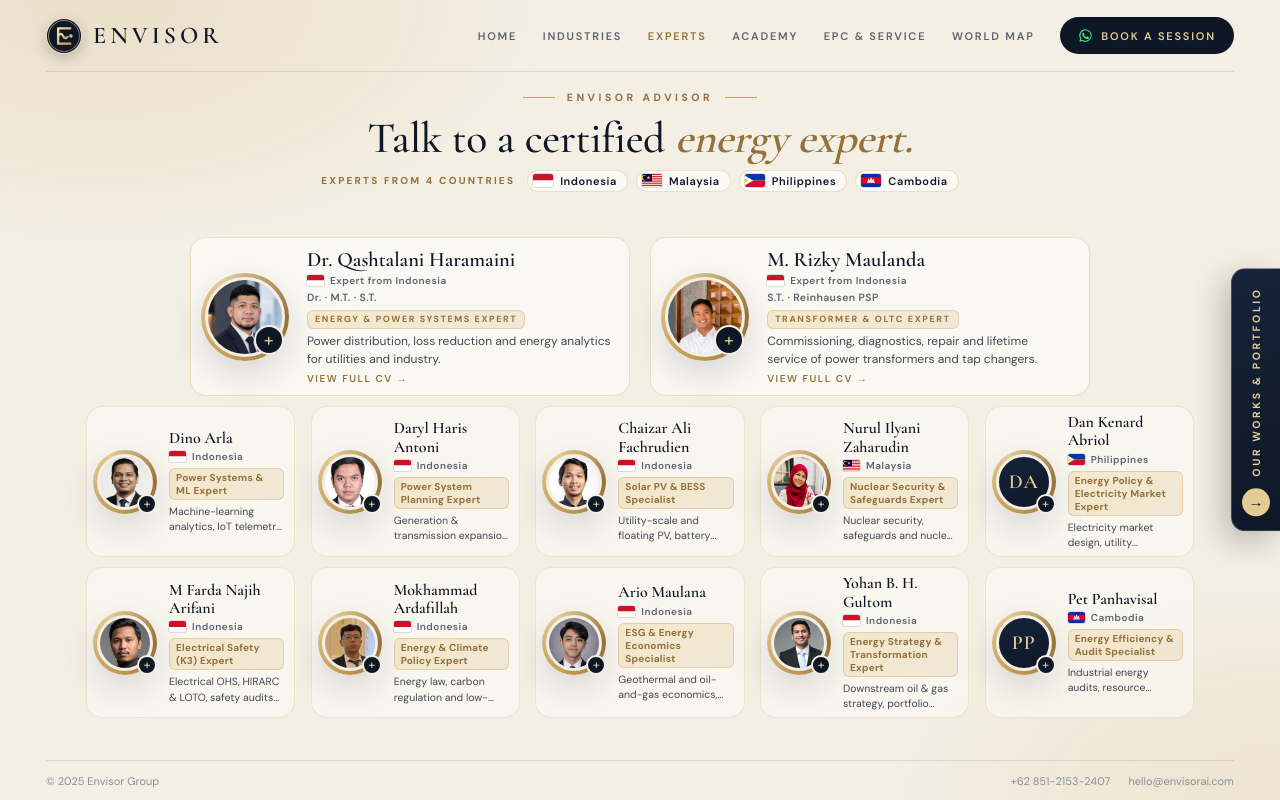
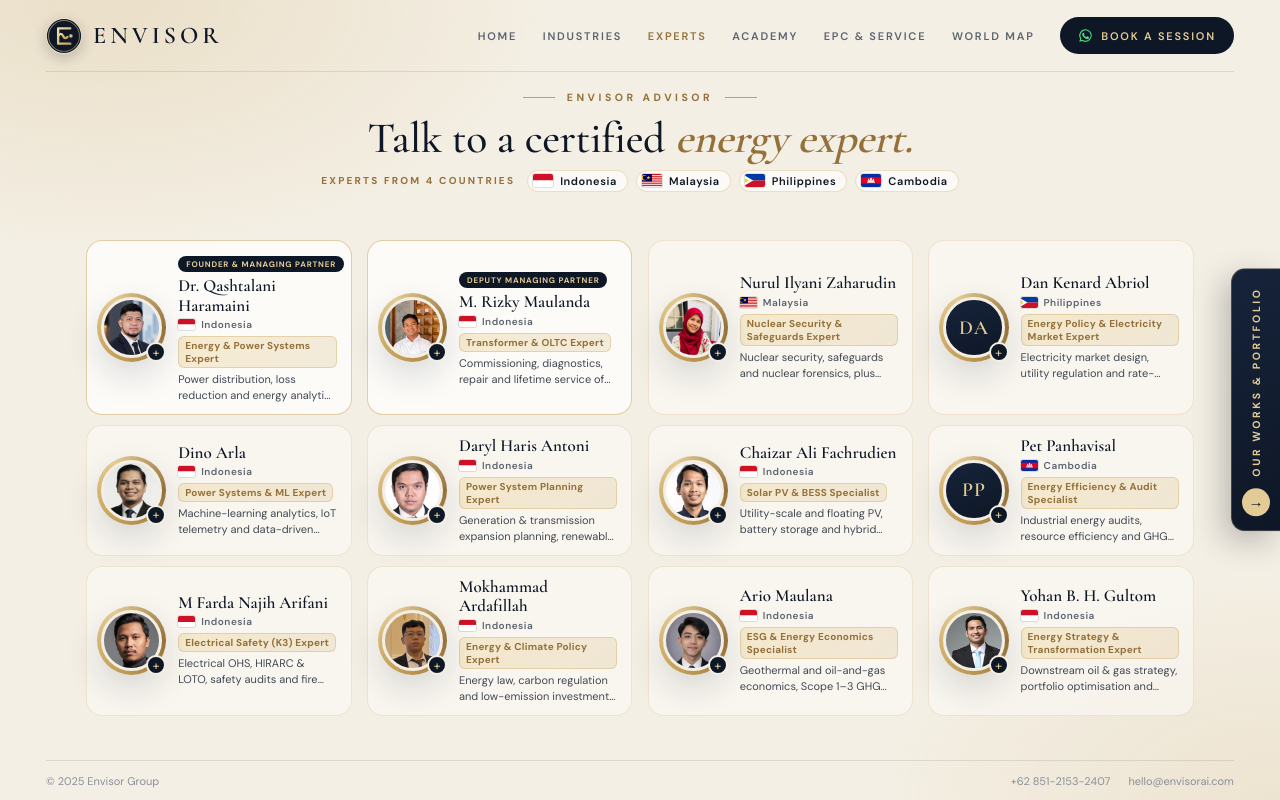
Before and after one commit to qastill/envisororg, a plain HTML site: page advisor.html in a window 1280 px wide. Drawn offline with nearby package versions, Linux system fonts and the light colour scheme.

Commit message:
Uniform 3x4 expert grid; leadership titles; drop degree line on leads
- All 12 experts now use the same card size in three rows of four
- Qashtalani: Founder & Managing Partner; Rizky: Deputy Managing
  Partner (badge on the card and on the CV page; both keep their
  expert roles)
- Removed the "Dr. · M.T. · S.T." and "S.T. · Reinhausen PSP" degree
  lines from the two lead profiles

Co-Authored-By: Claude Opus 5.5 <noreply@anthropic.com>
Claude-Session: https://claude.ai/code/session_017xYt9MTpR3f8T47yGbwtZ4

```diff
--- a/advisor.html
+++ b/advisor.html
@@ -239,6 +239,18 @@ h1 em{font-style:italic;font-weight:600;color:var(--gold-ink)}
 @media(min-width:1101px){.experts{padding:0 40px}}
 @media(min-width:1600px){.row{max-width:1520px}.lead{max-width:1000px}}
 @media(max-height:820px) and (min-width:1101px){.lede{display:none}.hero{padding:10px 0 4px}.row .ex-brief{-webkit-line-clamp:2}}
+
+/* Uniform 3 x 4 grid & leadership badge */
+.row{grid-template-columns:repeat(4,minmax(0,1fr))!important;max-width:1240px}
+.row .ex{padding:10px 14px 10px 10px}
+.row .av{width:clamp(60px,min(5.4vw,10vh),84px)!important}
+.row .ex-name{font-size:17px}
+.row .ex-brief{font-size:11px}
+.ex-pos{display:inline-block;white-space:nowrap;font-size:8px;font-weight:700;letter-spacing:.8px;text-transform:uppercase;color:var(--champagne);background:var(--navy);padding:3px 8px;border-radius:20px;margin-bottom:4px}
+.row .ex:has(.ex-pos){background:rgba(255,255,255,.72);border-color:rgba(197,161,90,.5)}
+@media(min-width:1600px){.row{max-width:1440px!important}}
+@media(max-width:1100px){.row{grid-template-columns:repeat(2,minmax(0,1fr))!important}}
+@media(max-width:600px){.row{grid-template-columns:1fr!important}}
 </style>
 </head>
 <body>
@@ -265,7 +277,7 @@ h1 em{font-style:italic;font-weight:600;color:var(--gold-ink)}
   </section>
 
   <main class="experts">
-    <div class="lead" id="lead"></div>
+    <div class="row" id="r1"></div>
     <div class="row" id="r2"></div>
     <div class="row" id="r3"></div>
   </main>
@@ -296,14 +308,14 @@ function esc(t){var d=document.createElement('div');d.textContent=t;return d.inn
 var last=null;
 function openModal(m){last=document.activeElement;m.classList.add('open');document.body.style.overflow='hidden';m.querySelector('.x').focus()}
 function closeModals(){document.querySelectorAll('.modal.open').forEach(function(m){m.classList.remove('open')});document.body.style.overflow='';if(last)last.focus()}
-var LEAD=['qh','rm'],R2=['da','dh','ca','nz','ab'],R3=['fn','ma','am','yg','pp'];
+var R1=['qh','rm','nz','ab'],R2=['da','dh','ca','pp'],R3=['fn','ma','am','yg'];
 var NAT={ID:'Indonesia',MY:'Malaysia',PH:'Philippines',KH:'Cambodia'};
 function card(id,lead){var e=EXPERTS[id];if(!e)return '';var c=e.country||'ID';
   var av='<div class="av">'+(e.img?'<img src="'+e.img+'" alt="'+esc(e.name)+'">':'<div class="ini">'+esc(e.ini||'')+'</div>')+'</div>';
-  var txt='<div class="ex-name">'+esc(e.short)+'</div><div class="ex-ctry" title="Expert from '+NAT[c]+'"><img src="flags/'+c.toLowerCase()+'.svg" alt="">'+(lead?'Expert from ':'')+NAT[c]+'</div><div class="ex-deg">'+esc(e.deg||'')+'</div><div class="ex-role">'+esc(e.card)+'</div><div class="ex-brief">'+esc(e.brief||'')+'</div><div class="ex-more">View full CV &#8594;</div>';
+  var txt=(e.pos?'<div class="ex-pos">'+esc(e.pos)+'</div>':'')+'<div class="ex-name">'+esc(e.short)+'</div><div class="ex-ctry" title="Expert from '+NAT[c]+'"><img src="flags/'+c.toLowerCase()+'.svg" alt="">'+''+NAT[c]+'</div><div class="ex-deg">'+esc(e.deg||'')+'</div><div class="ex-role">'+esc(e.card)+'</div><div class="ex-brief">'+esc(e.brief||'')+'</div><div class="ex-more">View full CV &#8594;</div>';
   return '<a class="ex" href="expert.html?id='+id+'">'+av+'<div class="ex-txt">'+txt+'</div></a>'}
 function fill(el,ids){document.getElementById(el).innerHTML=ids.map(function(id){return card(id,el==='lead')}).join('')}
-fill('lead',LEAD);fill('r2',R2);fill('r3',R3);
+fill('r1',R1);fill('r2',R2);fill('r3',R3);
 document.querySelectorAll('.modal').forEach(function(m){m.addEventListener('click',function(ev){if(ev.target===m||ev.target.hasAttribute('data-close'))closeModals()})});
 document.addEventListener('keydown',function(ev){if(ev.key==='Escape')closeModals()});
 document.getElementById('hm').onclick=function(){document.getElementById('mn').classList.add('open')};
--- a/experts.js
+++ b/experts.js
@@ -5,7 +5,7 @@ window.EXPERTS = {
     name: 'Dr. Qashtalani Haramaini, S.T., M.T.', short: 'Dr. Qashtalani Haramaini',
     role: 'Energy & Power Systems Expert', card: 'Energy & Power Systems Expert',
     brief: 'Power distribution, loss reduction and energy analytics for utilities and industry.',
-    deg: 'Dr. · M.T. · S.T.',
+    pos: 'Founder & Managing Partner',
     specialist: 'Power Distribution, Loss Reduction & Energy Analytics',
     credentials: [
       { k: 'Doctorate', v: 'Electrical Engineering · Universitas Indonesia' },
@@ -135,7 +135,7 @@ window.EXPERTS = {
     name: 'M. Rizky Maulanda, S.T.', short: 'M. Rizky Maulanda',
     role: 'Power Transformer & OLTC Expert', card: 'Transformer & OLTC Expert',
     brief: 'Commissioning, diagnostics, repair and lifetime service of power transformers and tap changers.',
-    deg: 'S.T. · Reinhausen PSP',
+    pos: 'Deputy Managing Partner',
     specialist: 'Power Transformers & On-Load Tap Changers (OLTC)',
     credentials: [
       { k: 'Reinhausen PSP', v: 'Certified Premium Service Provider, MR OLTC' },
```
Also changed, not shown: expert.html (+2 -1 lines).
